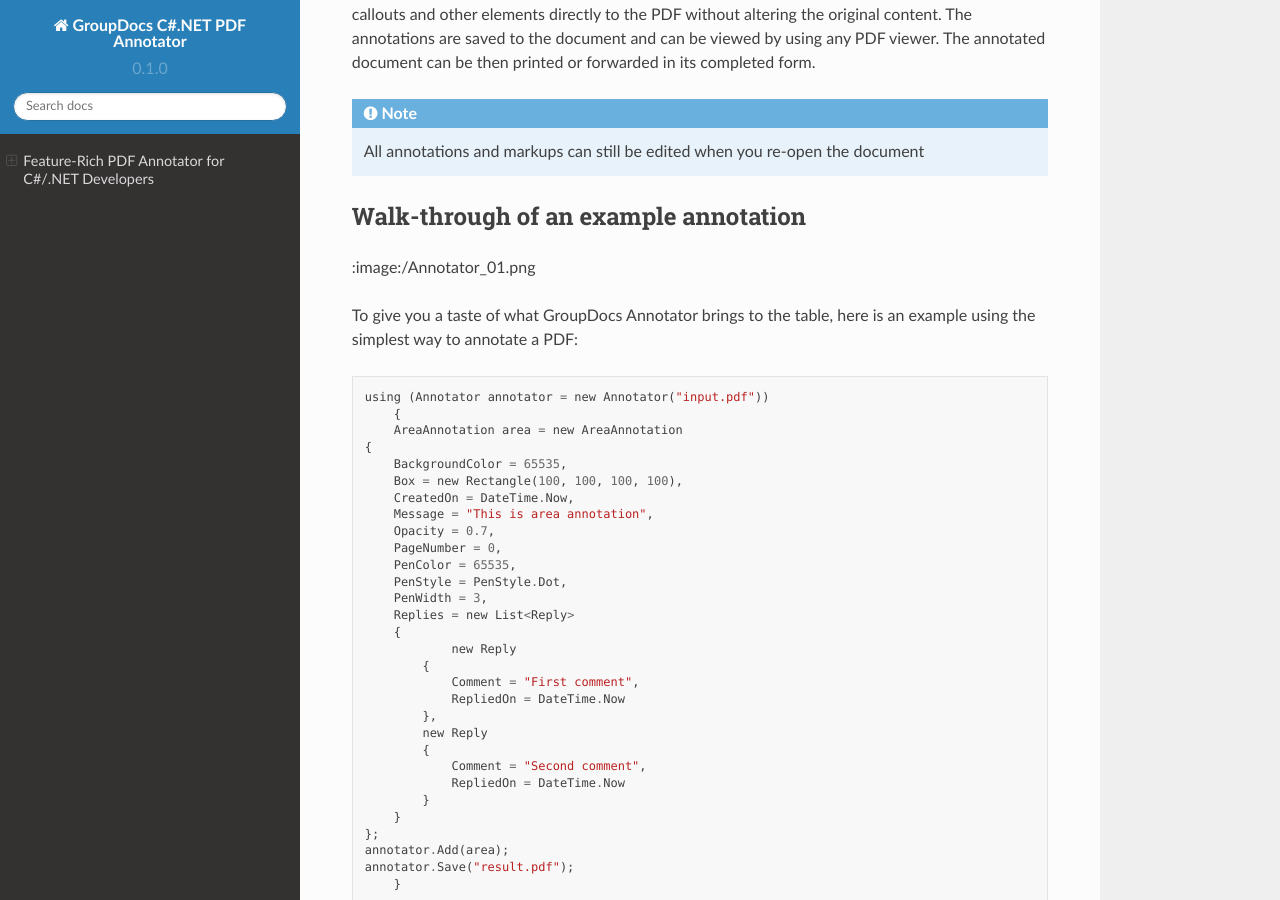
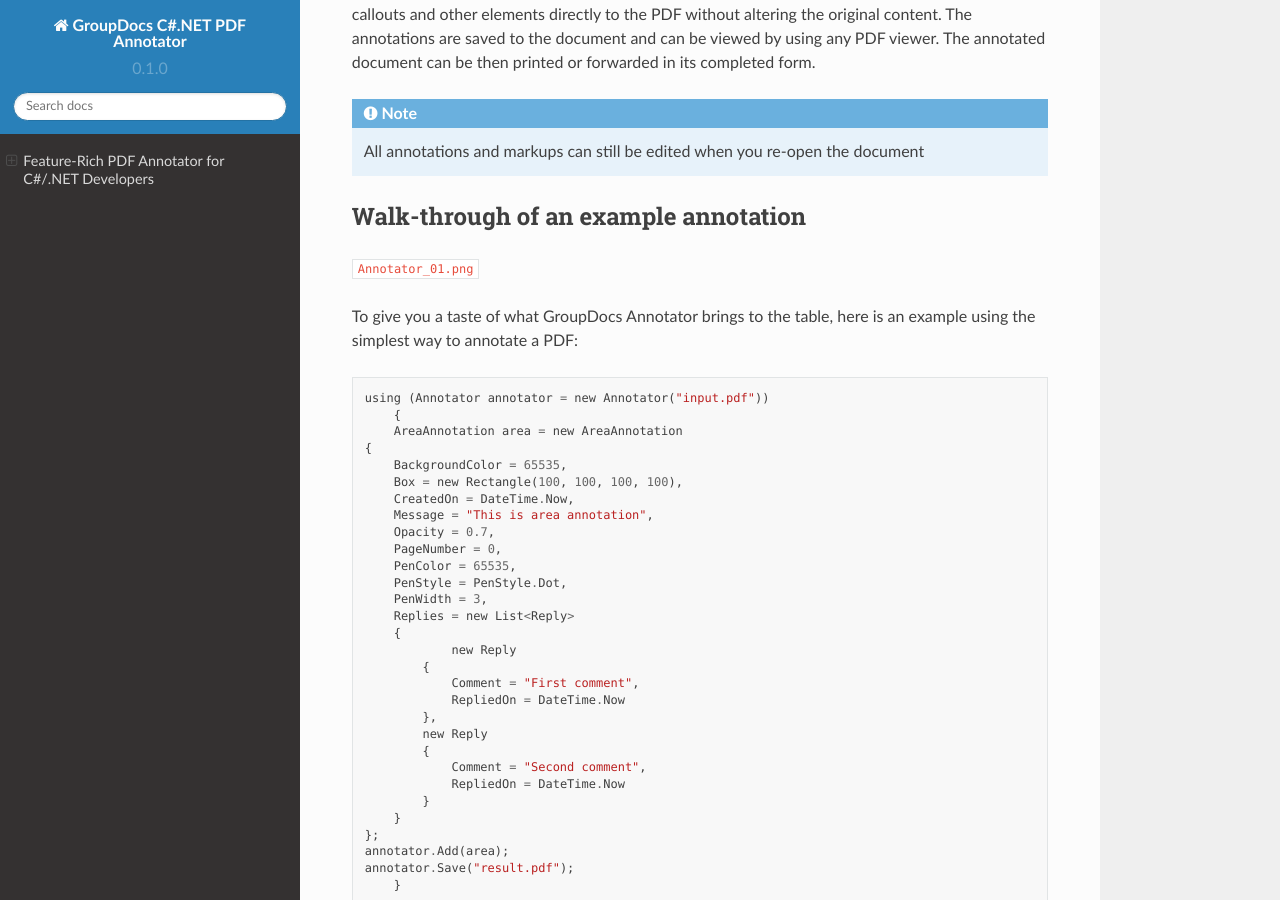
Before and after one commit to vadimsteckler1/asposetest, a Sphinx documentation site: the page built from docs/source/index.rst, in a window 1280 px wide and 900 px high, scrolled down 314 px. Built offline with Sphinx 7.4.7 and the Read the Docs theme 2.0.0, drawn with Linux system fonts in a browser that asks for light colours; cross-references to code outside the pages are shown as plain code.

Commit message:
Update index.rst

```diff
--- a/docs/source/index.rst
+++ b/docs/source/index.rst
@@ -12,7 +12,7 @@
 Walk-through of an example annotation
 ########
 
-:image:/Annotator_01.png
+:image:`Annotator_01.png`
 
 To give you a taste of what GroupDocs Annotator brings to the table, here is an example using the simplest way to annotate a PDF::
 
```
